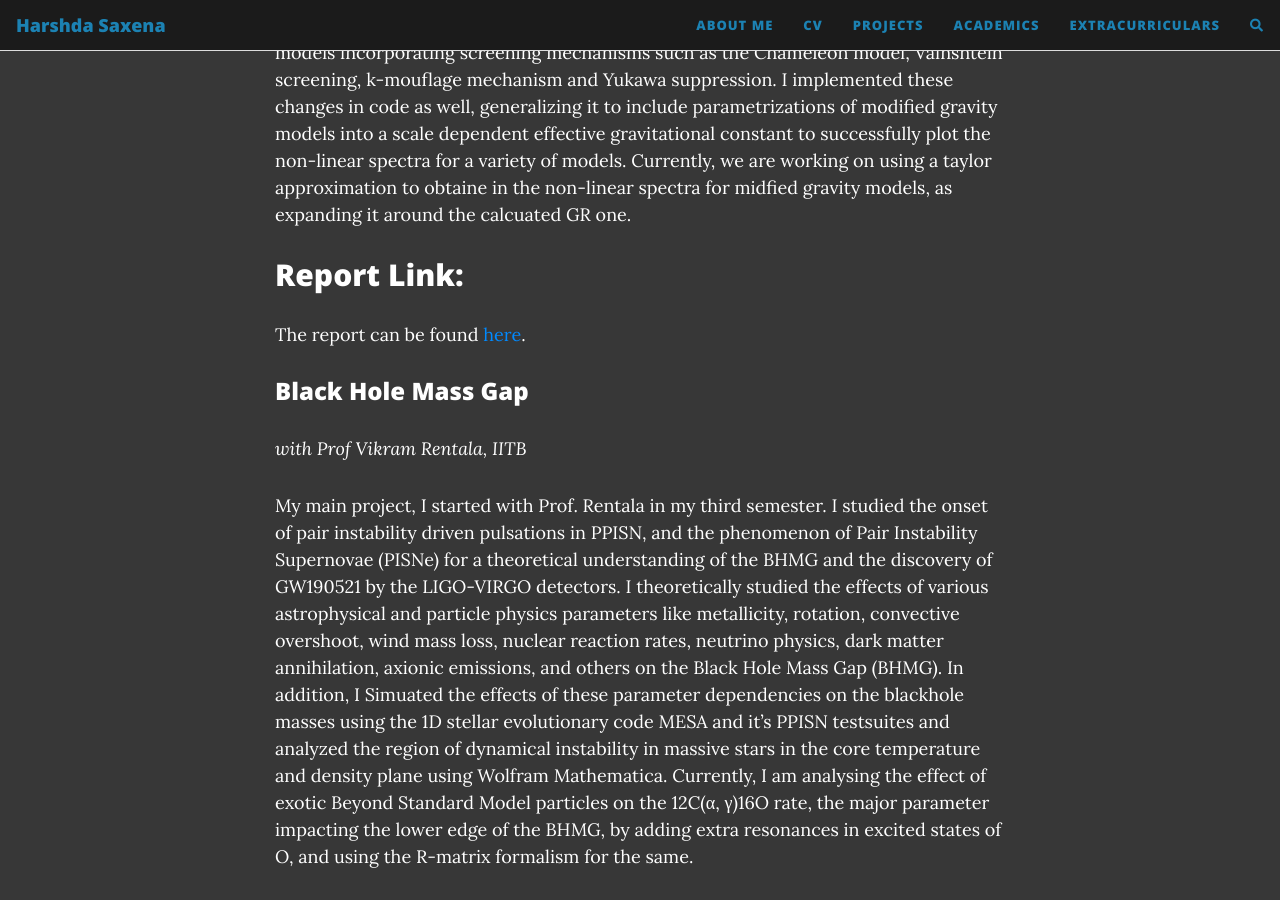
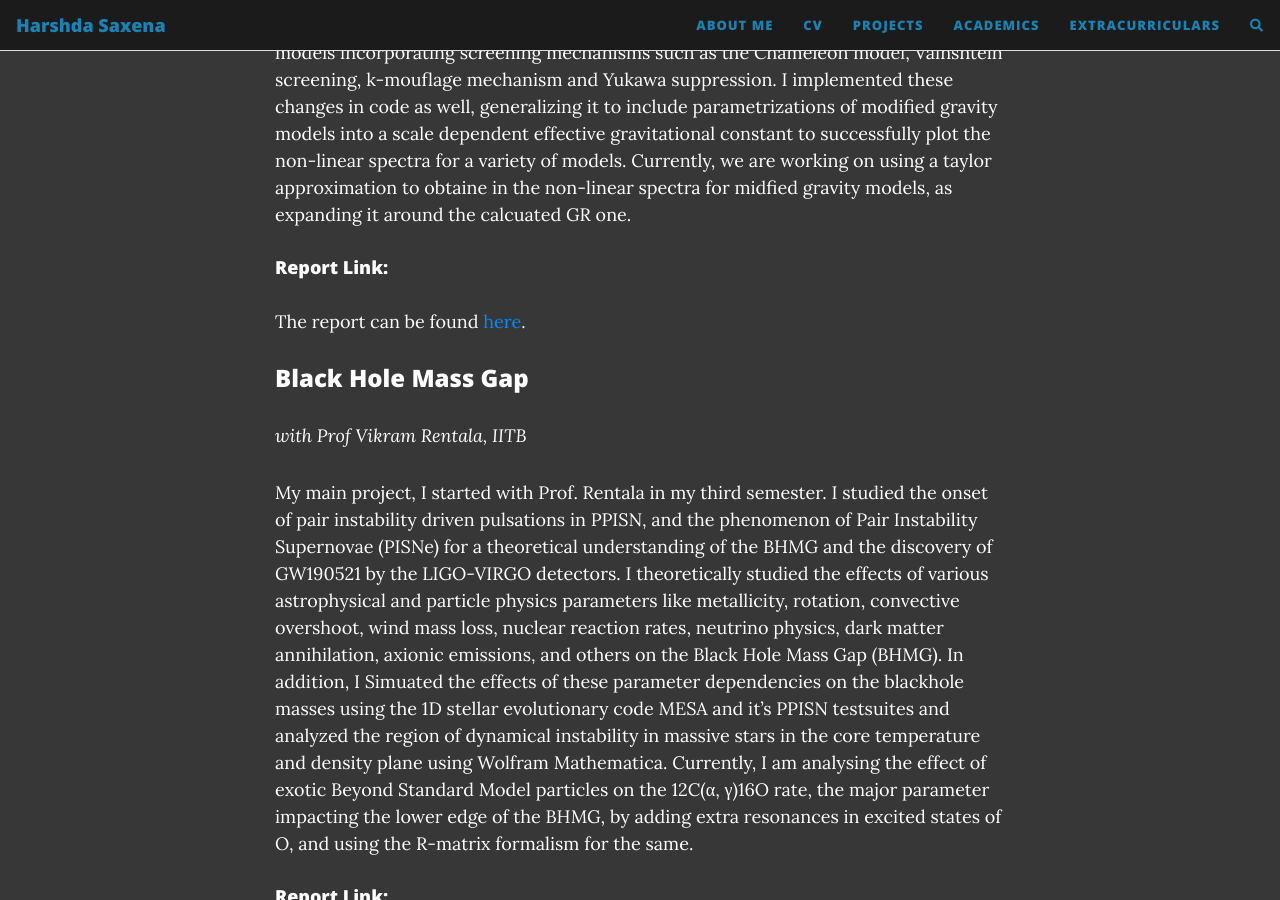
Before and after one commit to HarshdaSaxena/harshdasaxena.github.io, a Jekyll site: the page built from projects.md, in a window 1280 px wide and 900 px high, scrolled down 595 px. Built offline with Jekyll 4.4.1, drawn with Linux system fonts in a browser that asks for light colours; nearby versions of some CDN libraries; comment, search, counter and statistics services are not loaded.

```diff
--- a/projects.md
+++ b/projects.md
@@ -11,7 +11,7 @@ Throughout my undergraduate, I have been a part of various Projects and Workshop
 
 Matthias's group is involved with Kinetic Field Theory, an analytic field theory of structure formation in classical particle ensembles and its applications in probing the origin of cosmic structures. Personally, I applied the formalism of KFT to original calculations of the non-linear cosmic power spectrum for a variety of modified gravity models incorporating screening mechanisms such as the Chameleon model, Vainshtein screening, k-mouflage mechanism and Yukawa suppression. I implemented these changes in code as well, generalizing it to include parametrizations of modified gravity models into a scale dependent effective gravitational constant to successfully plot the non-linear spectra for a variety of models. Currently, we are working on using a taylor approximation to obtaine in the non-linear spectra for midfied gravity models, as expanding it around the calcuated GR one.
 
-## Report Link:
+#### Report Link:
 The report can be found [here](https://github.com/HarshdaSaxena/Reports/blob/master/ModfiedPoissonEquation_KFT.pdf).
 
 ### Black Hole Mass Gap
@@ -21,7 +21,7 @@ My main project, I started with Prof. Rentala in my third semester. I studied th
 of Pair Instability Supernovae (PISNe) for a theoretical understanding of the BHMG and the discovery of GW190521 by the LIGO-VIRGO detectors. I  theoretically studied the effects of various astrophysical and particle physics parameters like metallicity, rotation, convective overshoot, wind mass loss, nuclear reaction rates, neutrino physics, dark matter annihilation, axionic emissions, and others on the Black Hole Mass Gap (BHMG). In addition, I Simuated the effects of these parameter dependencies on the blackhole masses using the 1D stellar evolutionary code MESA and it’s PPISN testsuites and analyzed the region of dynamical instability in massive stars in the core temperature and density plane using Wolfram Mathematica. Currently, I am analysing the effect of exotic Beyond Standard Model particles on the 12C(α, γ)16O
 rate, the major parameter impacting the lower edge of the BHMG, by adding extra resonances in excited states of O, and using the R-matrix formalism for the same.
 
-## Report Link:
+#### Report Link:
 The multiple reports can be found:
 1) [The theory from Carrol and Ostille ](https://github.com/HarshdaSaxena/Reports/blob/master/iSURP_Documentation.pdf).
 2) [The writeup containing our progress](https://github.com/HarshdaSaxena/Reports/blob/master/BHMG_Writeup.pdf)
@@ -32,7 +32,7 @@ The multiple reports can be found:
 *with Prof Tejinder Singh, TIFR*
 I reviewed Teleparallel gravity, an equivalent construction of general relativity in the tetrad formalism, and the resulting Poincare algebra in the phase space of the theory. I mainly studied the details of a Quantum Gravity candidate, which utilizes matrix valued Lagrangian dynamics on an octionic spacetime evolving in Connes time, and the consequent recovery of classical space time and quantum field theory. I also studied the details of the emergence of standard model physics from the CO algebra from C. Furey's thesis.
 
-## Report Link:
+#### Report Link:
 The work was mainly based on reviewing the following:
 1) [C. Furey's thesis](https://arxiv.org/pdf/1611.09182.pdf)
 2) [Review article on the Quantum Gravity candidate](https://www.tifr.res.in/~tpsingh/Penrose90singh.pdf)
@@ -41,6 +41,6 @@ The work was mainly based on reviewing the following:
 *with Prof Sugata Mondal, TIFR*
 I mainly studied and completely solved Gullemin & Pollock for an introduction to manifolds, transversality and its applications in proving stability theorem, Sards Theorem, Morse Thoery, classification of one and two Manifolds, Jordan Brouwer Separation Theorem, Borsuk Ulam Theorem and others. This also included oriented intersection theory, specifically Lefschetz fixed point theory, Poincare-Hopf theorem, and differential forms, exterior derivatives, Stokes Theorem and integration on manifolds.
 
-## Report Link:
+#### Report Link:
 1) [The final report](https://github.com/HarshdaSaxena/Reports/blob/master/VSRP_Differential_Topology.pdf)
 2) [The presentation for completion of VSRP](https://github.com/HarshdaSaxena/Reports/blob/master/VSRP_Presentation.pdf)
```
